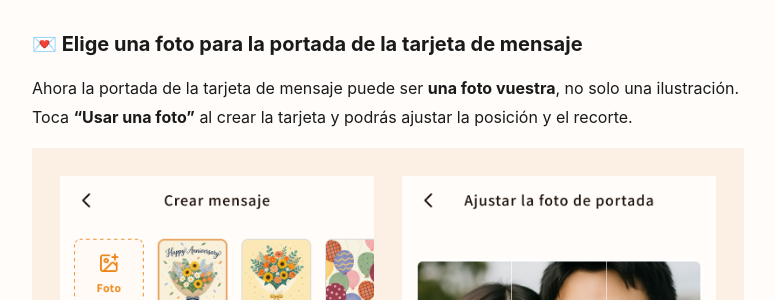
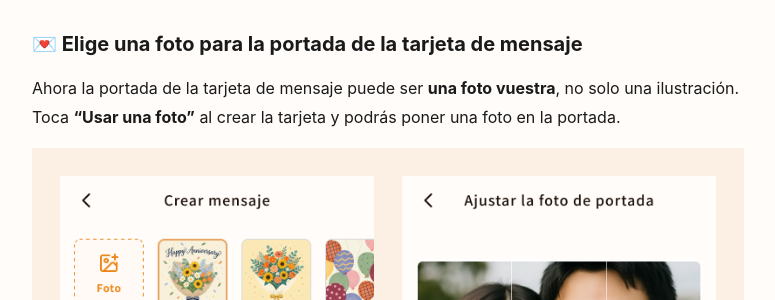
Before and after one commit to Sukidayo-app/announcements, a Jekyll site: the page built from _notices_es/2026-10-30-friend-referral.md, in a window 1280 px wide and 900 px high, scrolled down 3608 px. Shown: the part 153-453 px from the top of the window, without its empty margins (252-1027 px from the left). Built offline with Jekyll 4.4.1, drawn with Linux system fonts in a browser that asks for light colours.

Commit message:
メッセージカードの写真の説明を「写真を設定できます」に変更（4言語）
Co-Authored-By: Devin AI <158243242+devin-ai-integration[bot]@users.noreply.github.com>

```diff
--- a/_notices_es/2026-10-30-friend-referral.md
+++ b/_notices_es/2026-10-30-friend-referral.md
@@ -49,7 +49,7 @@ Hasta 2 fotos por comentario, y también podéis enviar solo la foto.
 ## 💌 Elige una foto para la portada de la tarjeta de mensaje
 
 Ahora la portada de la tarjeta de mensaje puede ser **una foto vuestra**, no solo una ilustración.
-Toca **"Usar una foto"** al crear la tarjeta y podrás ajustar la posición y el recorte.
+Toca **"Usar una foto"** al crear la tarjeta y podrás poner una foto en la portada.
 
 <img width="100%" alt="Elegir una foto para la portada de la tarjeta" src="{{ site.baseurl }}/assets/notice/friend-referral/card_photo_es.png" />
 
```
Also changed, not shown: _notices_en/2026-10-30-friend-referral.md (+1 -1 lines), _notices_ja/2026-10-30-friend-referral.md (+1 -1 lines), _notices_ko/2026-10-30-friend-referral.md (+1 -1 lines).
